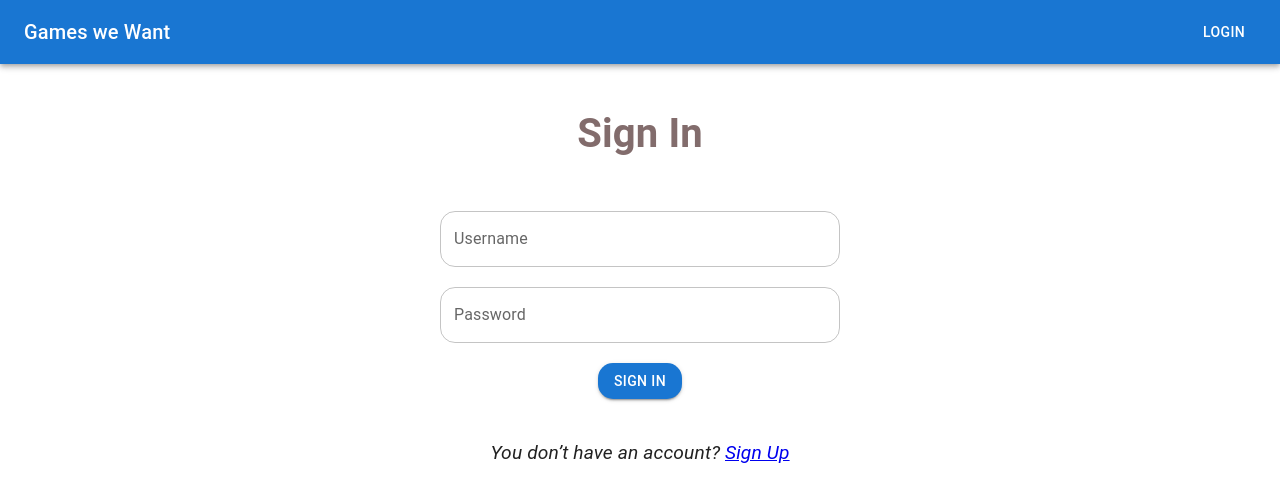
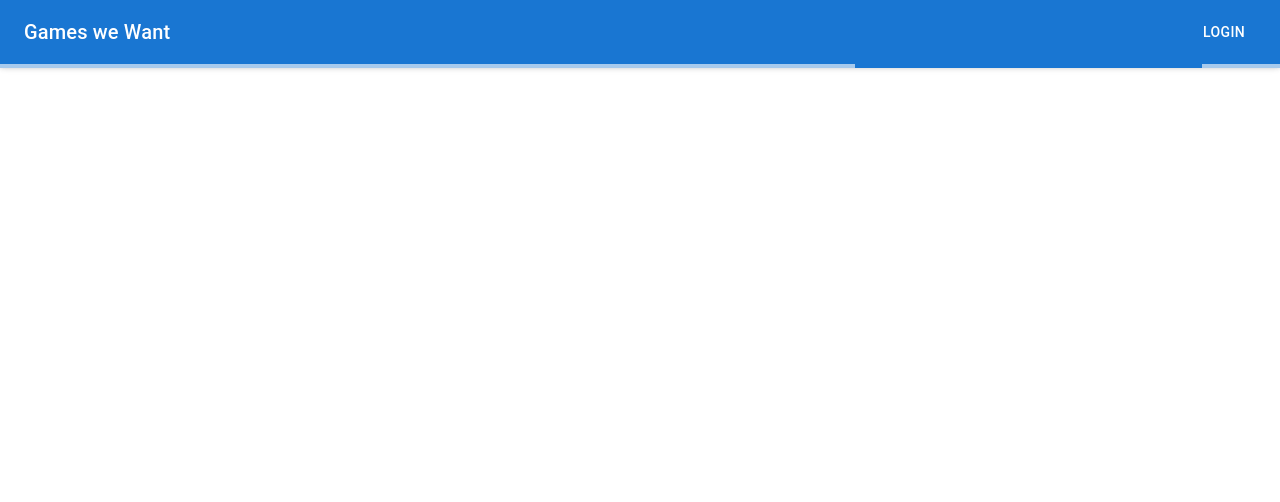
Before and after one commit to JeremyTremblay2/games-we-want, a React (Vite) app: page /profile in a window 1280 px wide. Before the commit this address led to /login. Shown: the top 502 px of the page. Built offline with nearby package versions, Linux system fonts and the light colour scheme.

Commit message:
Add global loading context and fix redirect if user is connected

```diff
--- a/src/components/CenterSlider/index.css
+++ b/src/components/CenterSlider/index.css
@@ -223,4 +223,4 @@
 .slick-dots li.slick-active button:before {
   opacity: 0.75;
   color: #000;
-} /*# sourceMappingURL=slick-theme.min.css.map */
+}
--- a/src/components/GameCard/View.jsx
+++ b/src/components/GameCard/View.jsx
@@ -52,7 +52,7 @@ const View = ({ game, isLoading, image, isImageLoading }) => {
             }}
           >
             {isLoading ? (
-              <Skeleton />
+              <Skeleton animation="wave" />
             ) : (
               game.name
             )}
@@ -67,7 +67,7 @@ const View = ({ game, isLoading, image, isImageLoading }) => {
             }}
           >
             {isLoading ? (
-              <Skeleton width={"50%"} sx={{marginLeft: "auto"}} />
+              <Skeleton width={"50%"} animation="wave" sx={{ marginLeft: "auto" }} />
             ) : (
               `Released on ${moment(game.firstReleaseDate).format('L')}`
             )}
--- /dev/null
+++ b/src/components/GameCards/GameCardsLoading.jsx
@@ -0,0 +1,23 @@
+import GameCard from "../GameCard/index.jsx"
+import PropTypes from "prop-types"
+
+
+const GameCardsLoading = ({ itemNumber }) => {
+  return (
+    <div className="cards-list">
+      {[...Array(itemNumber)].map((_, index) => (
+        <GameCard key={index} isLoading />
+      ))}
+    </div>
+  )
+}
+
+GameCardsLoading.defaultProps = {
+  itemNumber: 10
+}
+
+GameCardsLoading.propTypes = {
+  itemNumber: PropTypes.number
+}
+
+export default GameCardsLoading
--- a/src/components/GameCards/index.jsx
+++ b/src/components/GameCards/index.jsx
@@ -1,12 +1,18 @@
 import useGameGeneralData from "../../hooks/useGameGeneralData.js"
 import View from "./View.jsx"
+import GameCardsLoading from "./GameCardsLoading.jsx"
+import './index.css'
 
 const GameCards = () => {
   const { topGames, isLoading } = useGameGeneralData()
 
   return (
     <>
-      <View gamesList={topGames} isLoading={isLoading} />
+      {isLoading ? (
+        <GameCardsLoading itemNumber={10} />
+      ) : (
+        <View gamesList={topGames} isLoading={isLoading} />
+      )}
     </>
   )
 }
--- a/src/components/GameDetails/index.jsx
+++ b/src/components/GameDetails/index.jsx
@@ -1,23 +1,24 @@
-import { useParams } from "react-router-dom";
-import useGameDetailData from "../../hooks/useGameDetailData.js";
-import LinearProgress from "@mui/material/LinearProgress";
-
-import View from "./View.jsx";
+import { useParams } from "react-router-dom"
+import useGameDetailData from "../../hooks/useGameDetailData.js"
+import LinearProgress from "@mui/material/LinearProgress"
+import View from "./View.jsx"
+import { useIsLoading } from "../LoadingContext/index.jsx"
+import { useEffect } from "react"
 
 const GameDetails = () => {
-  let { gameId } = useParams();
+  let { gameId } = useParams()
+  const { game, isLoading } = useGameDetailData(gameId)
+  const { setIsLoading } = useIsLoading()
 
-  const { game, isLoading } = useGameDetailData(gameId);
+  setIsLoading(isLoading)
 
   return (
     <>
-      {isLoading ? (
-          <LinearProgress style={{ marginTop: "-20px", width: "100%" }} />
-      ) : (
+      {!isLoading && (
         <View game={game} />
       )}
     </>
-  );
-};
+  )
+}
 
-export default GameDetails;
+export default GameDetails
--- a/src/components/Layout/index.jsx
+++ b/src/components/Layout/index.jsx
@@ -13,7 +13,9 @@ import {
 import AccountCircle from '@mui/icons-material/AccountCircle'
 import { useDisconnect } from "../../hooks/useAuthenticate"
 import { UserContext, useUserInfo } from "../UserContext/index.jsx"
+import { useIsLoading } from "../LoadingContext/index.jsx"
 import ScrollTop from "./ScrollTop"
+import LinearProgress from "@mui/material/LinearProgress"
 
 const Layout = () => {
   const userInfo = useUserInfo()
@@ -22,6 +24,7 @@ const Layout = () => {
   const navigate = useNavigate()
 
   const userContext = useContext(UserContext)
+  const { isLoading } = useIsLoading()
 
   useEffect(() => {
     if (userInfo === null) {
@@ -46,7 +49,6 @@ const Layout = () => {
   }
 
   return (
-    // <Box sx={{ display: "grid", gridTemplateRows: "auto 1fr", height: "100vh" }}>
     <>
       <AppBar position="static" id="top-anchor">
         <Toolbar>
@@ -90,6 +92,9 @@ const Layout = () => {
           )}
         </Toolbar>
       </AppBar>
+      {isLoading && (
+        <LinearProgress style={{ width: "100%" }} />
+      )}
       <Container maxWidth="xl" sx={{ paddingTop: "20px" }}>
         <Outlet />
       </Container>
--- /dev/null
+++ b/src/components/LoadingContext/index.jsx
@@ -0,0 +1,30 @@
+import { createContext, useContext, useState } from 'react'
+import PropTypes from "prop-types"
+
+export const LoadingContext = createContext()
+let tokenTimeout
+
+export function LoadingContextProvider({ children }) {
+  const [isLoading, setIsLoading] = useState(false)
+
+  return (
+    <LoadingContext.Provider value={{ isLoading, setIsLoading }}>
+      {children}
+    </LoadingContext.Provider>
+  )
+}
+
+
+export function useIsLoading() {
+  const { isLoading, setIsLoading } = useContext(LoadingContext)
+  return { isLoading, setIsLoading }
+}
+
+
+LoadingContextProvider.propTypes = {
+  children: PropTypes.node.isRequired
+}
+
+LoadingContextProvider.defaultProps = {
+  children: null
+}
--- a/src/components/Router/PrivateRoute.jsx
+++ b/src/components/Router/PrivateRoute.jsx
@@ -1,9 +1,23 @@
 import PropTypes from "prop-types"
 import { Navigate } from "react-router-dom"
-import { useUserInfo } from "../UserContext/index.jsx"
+import { useUserInfo, useUserIsLoading } from "../UserContext/index.jsx"
+import { CircularProgress } from "@mui/material"
+import { useIsLoading } from "../LoadingContext/index.jsx"
+import { useEffect } from "react"
 
 const PrivateRoute = ({ children }) => {
   const userInfo = useUserInfo()
+  const isLoading = useUserIsLoading()
+  const { setIsLoading } = useIsLoading()
+
+  useEffect(() => {
+    setIsLoading(isLoading)
+  }, [isLoading])
+
+  if (isLoading) {
+    return null
+  }
+
   if (!userInfo || !localStorage.getItem('jwt')) {
     return <Navigate to="/login" replace />
   }
--- a/src/components/Router/index.jsx
+++ b/src/components/Router/index.jsx
@@ -9,10 +9,15 @@ import Login from "../Login/index.jsx"
 import PrivateRoute from "./PrivateRoute.jsx"
 import { UserContextProvider } from "../UserContext/index.jsx"
 import Profile from "../Profile/index.jsx"
+import { LoadingContextProvider } from "../LoadingContext/index.jsx"
 
 const router = createBrowserRouter([
   {
-    element: <Layout />,
+    element: (
+      <LoadingContextProvider>
+        <Layout />
+      </LoadingContextProvider>
+    ),
     children: [
       {
         path: '/',
--- a/src/components/UserContext/index.jsx
+++ b/src/components/UserContext/index.jsx
@@ -27,6 +27,12 @@ export function useRefreshUserData() {
   setRefreshUser(true)
 }
 
+export function useUserIsLoading() {
+  const { isLoading } = useContext(UserContext)
+  return isLoading
+}
+
+
 UserContextProvider.propTypes = {
   children: PropTypes.node.isRequired
 }
--- a/src/hooks/useGameCoverImage.jsx
+++ b/src/hooks/useGameCoverImage.jsx
@@ -8,6 +8,7 @@ const useGameCoverImage = ({ gameId }) => {
   const [isLoading, setIsLoading] = useState(true)
 
   useEffect(() => {
+    if (!gameId) return
     async function getData() {
 
       let image = null
--- a/src/hooks/useUserData.jsx
+++ b/src/hooks/useUserData.jsx
@@ -4,7 +4,8 @@ import { API_BASE_URL, API_USER_INFO } from "../utils/constants.js"
 
 const useUserData = () => {
   const [userInfo, setUserInfo] = useState(undefined)
-  const [refreshUser, setRefreshUser] = useState(true) // setRefreshUser(Date.now())
+  const [isLoading, setIsLoading] = useState(true)
+  const [refreshUser, setRefreshUser] = useState(true)
 
   useEffect(() => {
     if (refreshUser) {
@@ -19,6 +20,7 @@ const useUserData = () => {
   }, [refreshUser])
 
   async function getUserInfo(jwt) {
+    setIsLoading(true)
     const response = await fetch(
       `${API_BASE_URL}${API_USER_INFO}`,
       {
@@ -47,11 +49,12 @@ const useUserData = () => {
     } else {
       const data = await response.json()
       setUserInfo(data)
+      setIsLoading(false)
     }
   }
 
 
-  return { userInfo, setRefreshUser }
+  return { userInfo, isLoading, setRefreshUser }
 }
 
 export default useUserData
```
